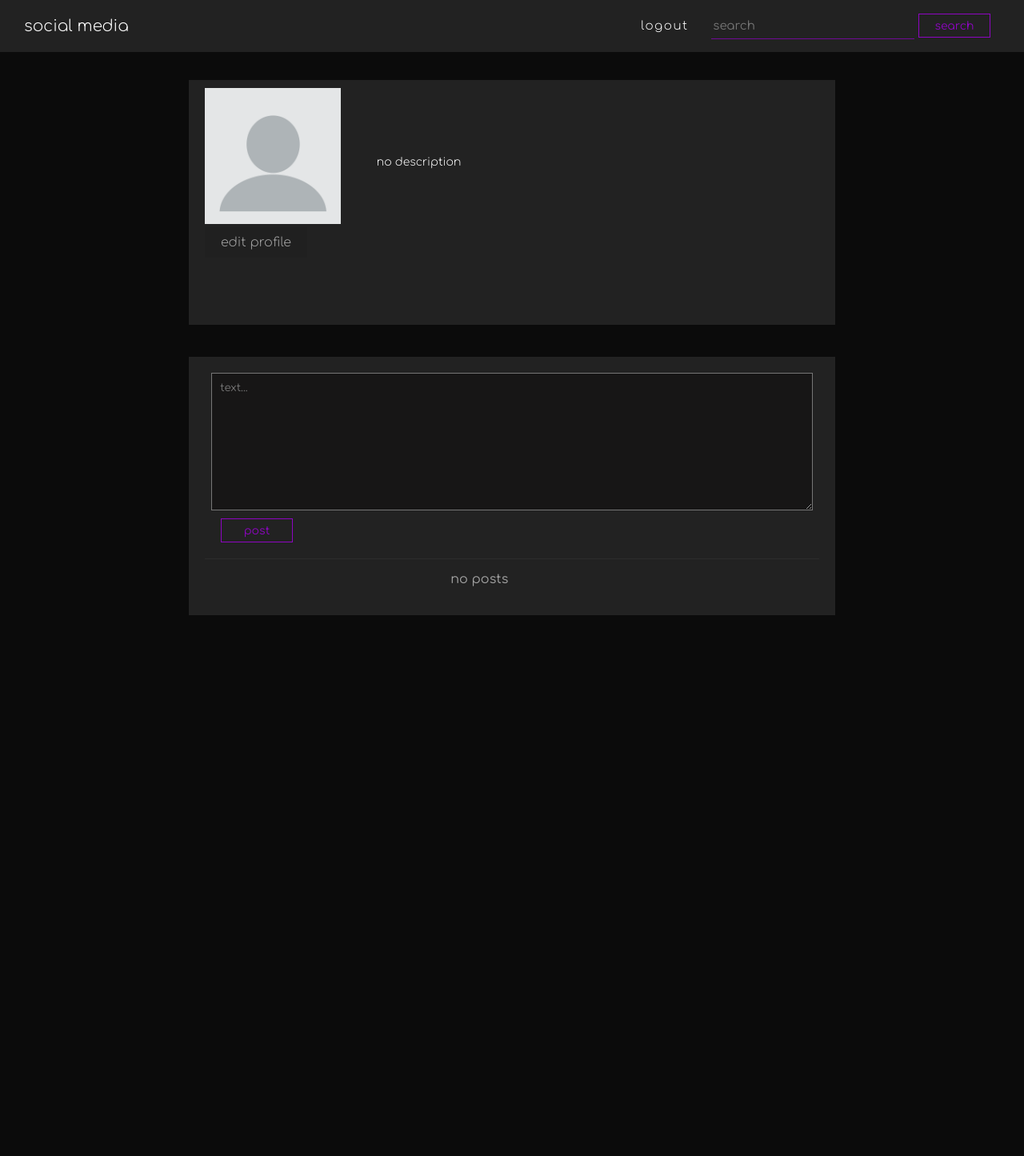
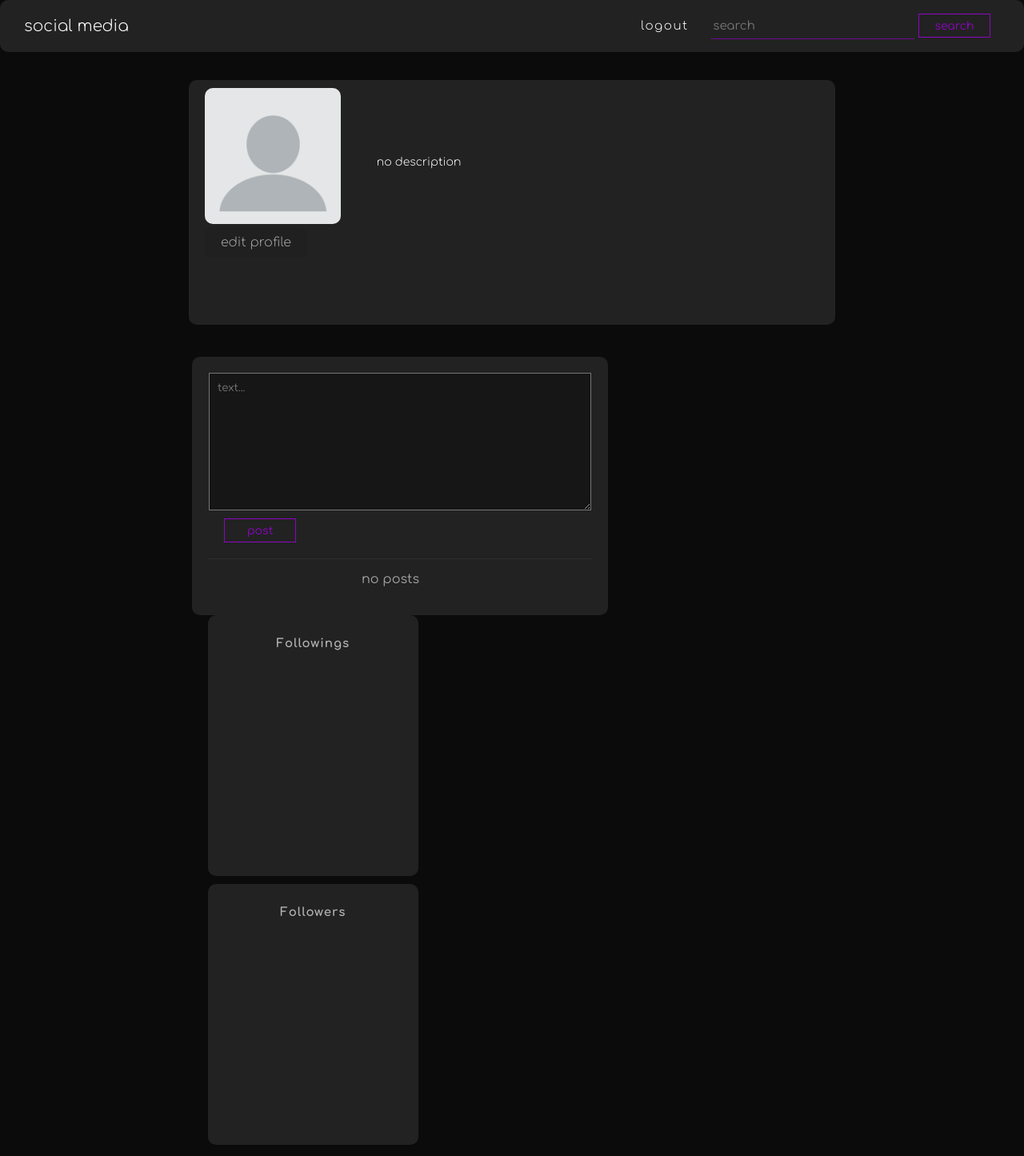
Before and after one commit to PopovicMirko24/ChatApp, a PHP site: page /profile.php in a window 1280 px wide. Shown: the whole page at 80% size. Before the commit the page ends 769 px from the top, so only its background shows below. Run offline with PHP 8.4, Linux system fonts and the light colour scheme; the visitor is signed in with stand-in values (Sample User, id 1); data that the repository does not hold is empty.

Commit message:
Started working on showing followers and followings on users profile.

```diff
--- a/css/profile.css
+++ b/css/profile.css
@@ -3,6 +3,10 @@
 *{
     font-family: "Comfortaa", sans-serif;
     color: white;
+}
+
+div{
+    border-radius: 10px;
 }
 
 body{
@@ -230,3 +234,43 @@ textarea{
     color: white;
     background-color: rgba(255, 255, 255, 0.067);
 }
+
+.content{
+    width: 62.5%;
+    margin-left: auto;
+    margin-right: auto;
+}
+
+.container1{
+    display: inline-block;
+    width: 60%;
+    vertical-align: top;
+}
+
+.f-container{
+    display: inline-block;
+    width: 34.1%;
+    margin-left: 10px;
+}
+
+.f-container h1{
+    width: 100%;
+    text-align: center;
+    color: #b4b2b2;
+    font-size: 15px;
+    letter-spacing: 1px;
+}
+
+.f-content{
+    background-color: #222222;
+    padding: 15px;
+    border-radius: 10px;
+    margin-left: 10px;
+    height: 37vh;
+    overflow-y: scroll;
+    scrollbar-color: rgba(0, 0, 0, 0.188);
+}
+
+.followers{
+    margin-top: 10px;
+}
--- a/post.php
+++ b/post.php
@@ -32,6 +32,11 @@ if(array_key_exists('new-comment', $_POST)) {
     Comment::create_comment($conn, $comment);
 }
 
+
+if(array_key_exists('search-input', $_GET) && $_GET['search-input'] !== '') {
+    $_SESSION['search_username'] = $_GET['search-input'];
+    header('location: search-users.php');
+}
 
 
 ?>
--- a/profile.php
+++ b/profile.php
@@ -92,7 +92,8 @@ if(array_key_exists('comment', $_GET)) {
         </ul>
     </section>
     <section class="posts">
-        <div class="container-posts">
+        <div class="content">
+        <div class="container-posts container1">
             <div class="new-post">
                 <form action="profile.php" method="POST" class="post-form">
                     <textarea class="textarea" name="content" id="content" cols="30" rows="10" placeholder="text..."></textarea>
@@ -105,6 +106,15 @@ if(array_key_exists('comment', $_GET)) {
                 ?>
             </div>
         </div>
+        <div class="f-container">
+            <div class="followings f-content">
+                <h1>Followings</h1>
+            </div>
+            <div class="followers f-content">
+                <h1>Followers</h1>
+            </div>
+        </div>
+        </div>
     </section>
 </body>
 </html>
--- a/search-users.php
+++ b/search-users.php
@@ -38,7 +38,7 @@ $name = $user->get_name() ." " .$user->get_lastname();
 </head>
 <body>
     <div class="nav">
-        <span class="logo">social media</span>
+        <span class="logo"><a href="home.php">social media</a></span>
         <ul class="nav-links">
             <li class="center"><a href="profile.php"><?php echo $user->get_username() ?></a></li>
             <li class="center"><a href="login.php">logout</a></li>
```
Also changed, not shown: edit-profile.php (+8 -1 lines), following-class.php (+21 -0 lines), user.php (+8 -1 lines).
